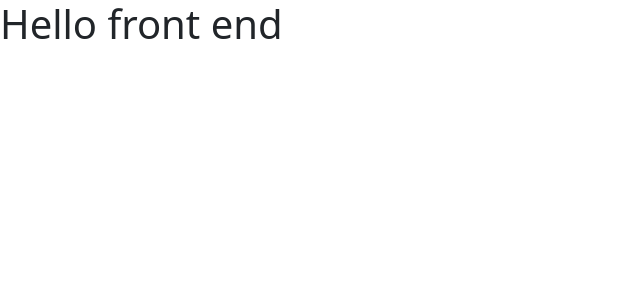
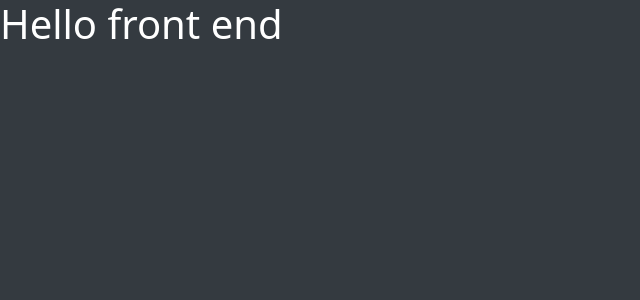
Before and after one commit to manideep-18/frontend_mern, a React (Create React App) app: page / in a window 1280 px wide. Shown: the top 300 px of the page, without its empty margins (0-640 px from the left). Built offline with nearby package versions, Linux system fonts and the light colour scheme.

Commit message:
same bootstrap text addedin home component

```diff
--- a/src/core/Home.js
+++ b/src/core/Home.js
@@ -1,9 +1,10 @@
 import React from 'react'
+import '../styles.css'
 
 export default function Home(){
     return(
         <div>
-            <h1>Hello front end</h1>
+            <h1 className="text-white">Hello front end</h1>
         </div>
     )
 }
```
